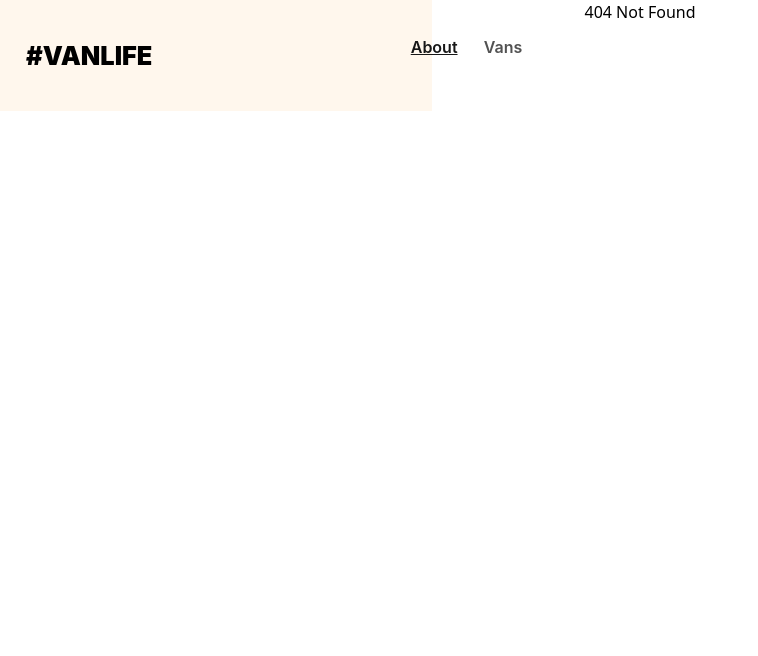
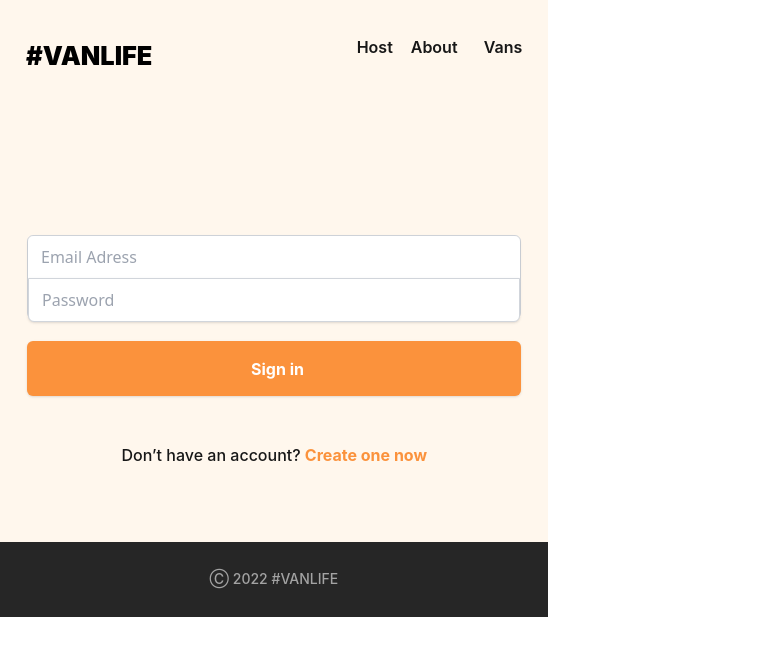
Before and after one commit to bhivgadearav/react-practice, a React app: page /login in a window 1280 px wide. Before the commit this address had no page. Shown: the top 656 px of the page, without its empty margins (0-758 px from the left). Built offline with nearby package versions, Linux system fonts and the light colour scheme; the HTML template or start-up script is replaced by a standard one.

Commit message:
more pages
added login screen and not found page

```diff
--- a/src/App.jsx
+++ b/src/App.jsx
@@ -5,6 +5,8 @@ import {BrowserRouter, Routes, Route, Link} from "react-router-dom";
 import About from "./About";
 import Vans from "./Vans";
 import VanInfo from "./VanInfo";
+import NotFound from "./NotFound";
+import Login from "./Login";
 
 function App() {
   return (
@@ -16,12 +18,15 @@ function App() {
                 #VANLIFE
             </Link>
             <div className="grow shrink basis-0 self-stretch relative">
-                <Link to='/about' className="w-[51.83px] h-[22.92px] left-0 top-0 absolute text-right text-neutral-900 text-base font-semibold font-['Inter'] underline leading-[22.92px]">
-                    About
-                </Link>
-                <Link to='/vans' className="w-[51.83px] h-[22.92px] left-[64.78px] top-0 absolute text-right text-neutral-600 text-base font-semibold font-['Inter'] leading-[22.92px]">
-                    Vans
-                </Link>
+              <div className="w-[51.83px] h-[22.92px] left-[-64.78px] top-0 absolute text-right text-neutral-900 text-base font-semibold font-['Inter'] leading-[22.92px]">
+                Host
+              </div>
+              <Link to='/about' className="w-[51.83px] h-[22.92px] left-0 top-0 absolute text-right text-neutral-900 text-base font-semibold font-['Inter'] leading-[22.92px]">
+                  About
+              </Link>
+              <Link to='/vans' className="w-[51.83px] h-[22.92px] left-[64.78px] top-0 absolute text-right text-neutral-900 text-base font-semibold font-['Inter'] leading-[22.92px]">
+                  Vans
+              </Link>
             </div>
         </header>
       </div>
@@ -31,7 +36,8 @@ function App() {
         <Route path="/vans" element={ <Vans /> } />
         <Route path="/vans/:id" element={<VanInfo />} />
         <Route path="/vans/tier/:tier" element={<Vans />} />
-        <Route path="*" element={<h1 className="text-center">404 Not Found</h1>} />
+        <Route path="*" element={<NotFound />} />
+        <Route path="/login" element={<Login />} />
       </Routes>
       </BrowserRouter>
     </>
--- a/src/Home.jsx
+++ b/src/Home.jsx
@@ -15,7 +15,9 @@ function Home(props) {
                         <p className="w-[494.33px] left-0 top-0 absolute text-white text-base font-medium font-['Inter'] leading-normal">Add adventure to your life by joining the #vanlife movement. Rent the perfect van to make your perfect road trip.</p>
                         <div className="w-[494.33px] h-[49.83px] left-0 top-[99.66px] absolute">
                             <div className="orange-bg w-[494.33px] h-[49.83px] left-0 top-0 absolute bg-orange-400 rounded-[5px]">
-                                <a className="find-van-btn w-[207.90px] h-[30.09px] left-[143.18px] top-[8.97px] absolute text-center text-white text-base font-bold font-['Inter'] leading-loose">Find your van</a>
+                                <Link to='/vans' className="find-van-btn w-[207.90px] h-[30.09px] left-[143.18px] top-[8.97px] absolute text-center text-white text-base font-bold font-['Inter'] leading-loose">
+                                    Find your van
+                                </Link>
                             </div>
                         </div>
                     </div>
--- /dev/null
+++ b/src/Login.jsx
@@ -0,0 +1,41 @@
+import React from "react";
+
+export default function Login(){
+    return (
+        <>
+        <div className="w-[548px] h-[617px] relative bg-orange-50">
+            <div className="h-[161px] left-[27px] top-[235px] absolute flex-col justify-start items-start gap-[22px] inline-flex">
+                <form className="self-stretch h-[84px] bg-white rounded-md border border-gray-300 flex-col justify-start items-start flex">
+                    <input id="email" placeholder="Email Adress" className="self-stretch px-[13px] py-[9px] bg-white rounded-tl-md rounded-tr-md shadow justify-start items-center inline-flex" />
+                    {/* <label htmlFor="email" className="text-neutral-600 text-base font-normal font-['Inter'] leading-normal">
+                        Email address
+                    </label> */}
+                    <input id="password" placeholder="Password" className="self-stretch px-[13px] py-[9px] bg-white rounded-bl-md rounded-br-md shadow border border-gray-300 justify-start items-center inline-flex" />
+                    {/* <label htmlFor="password" className="text-neutral-600 text-base font-normal font-['Inter'] leading-normal">
+                        Password
+                    </label> */}
+                </form>
+                <div className="w-[494px] pl-56 pr-[217px] pt-[18px] pb-[17px] bg-orange-400 rounded-md shadow justify-end items-center inline-flex">
+                    <div className="text-white text-base font-bold font-['Inter'] leading-tight">
+                        Sign in
+                    </div>
+                </div>
+            </div>
+            <div className="w-[494.33px] left-[27.12px] top-[443px] absolute text-center">
+                <span className="text-neutral-900 text-base font-medium font-['Inter'] leading-normal">
+                    Don’t have an account?
+                </span>
+                &nbsp;
+                <span className="text-orange-400 text-base font-bold font-['Inter'] leading-normal">
+                    Create one now
+                </span>
+            </div>
+            <footer className="w-[548.15px] h-[74.75px] pl-[106px] pr-[106.28px] pt-[25.68px] pb-[25.15px] left-0 top-[542px] absolute bg-neutral-800 justify-center items-center inline-flex">
+                <div className="w-[335.87px] h-[23.92px] text-center text-neutral-400 text-sm font-medium font-['Inter'] leading-[22.92px]">
+                    Ⓒ 2022 #VANLIFE
+                </div>
+            </footer>
+        </div>
+        </>
+    )
+}
--- /dev/null
+++ b/src/NotFound.jsx
@@ -0,0 +1,25 @@
+import React from "react";
+import { Link } from "react-router-dom";
+
+export default function NotFound(){
+    return (
+        <>
+        <div className="w-[548px] h-[563px] relative bg-orange-50">
+            <div className="w-[494.33px] left-[26px] top-[215px] absolute text-neutral-900 text-[32px] font-bold font-['Inter'] leading-[42px]">
+                Sorry, the page you were looking for was not found.
+            </div>
+            <section className="w-[494.33px] h-[55px] left-[26px] top-[328.59px] absolute">
+                <div className="w-[494.33px] h-[55px] left-0 top-0 absolute bg-neutral-900 rounded-[4.98px]" />
+                <Link to='/' className="w-[207.90px] h-[30.09px] left-[142.94px] top-[12.40px] absolute text-center text-white text-lg font-bold font-['Inter'] leading-loose">
+                    Return to home
+                </Link>
+            </section>
+            <footer className="w-[548.15px] h-[74.75px] pl-[106px] pr-[106.28px] pt-[25.68px] pb-[25.15px] left-0 top-[489px] absolute bg-neutral-800 justify-center items-center inline-flex">
+                <div className="w-[335.87px] h-[23.92px] text-center text-neutral-400 text-sm font-medium font-['Inter'] leading-[22.92px]">
+                    Ⓒ 2022 #VANLIFE
+                </div>
+            </footer>
+        </div>
+        </>
+    )
+}
```
